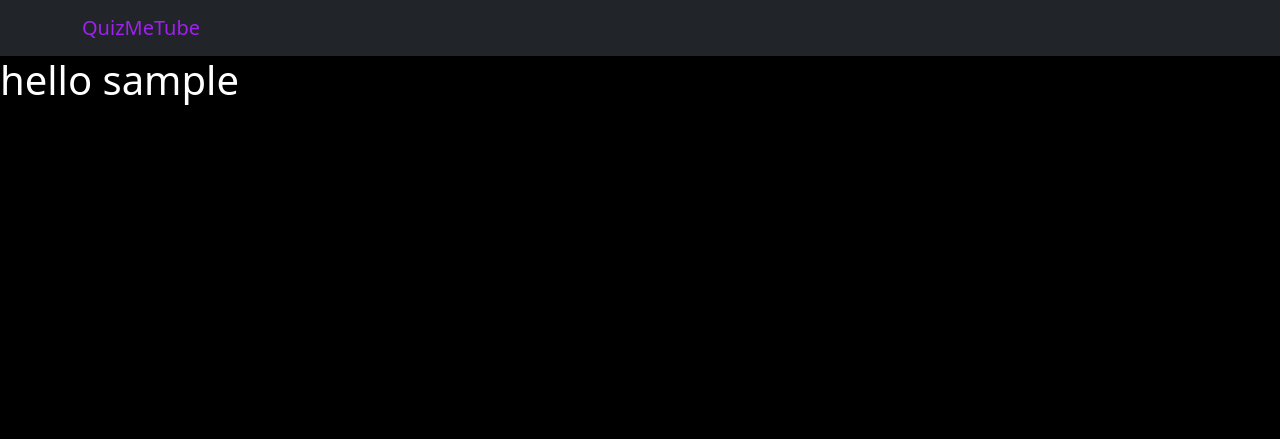
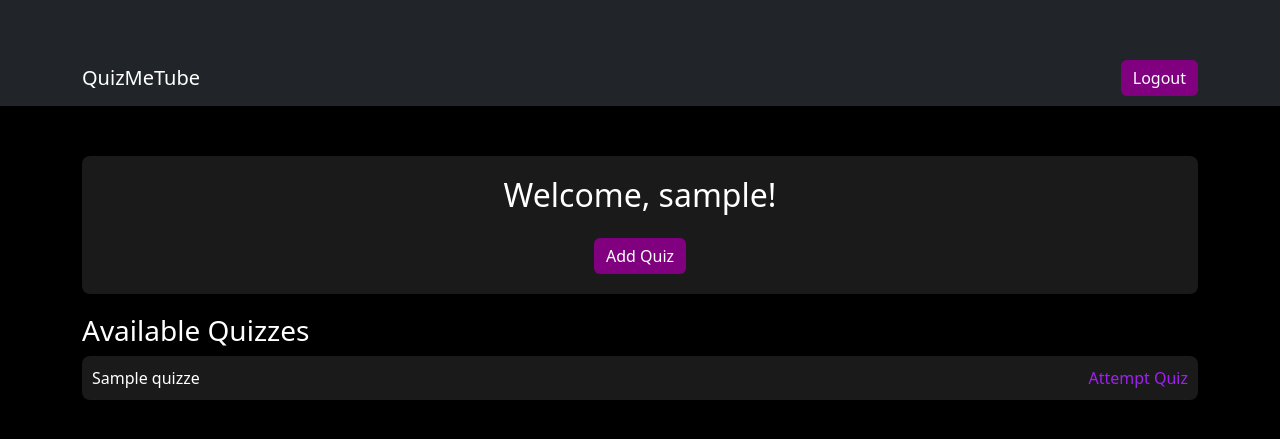
Before and after one commit to realhardik18/QuizMeTube, a Flask app: page / in a window 1280 px wide. Shown: the top 439 px of the page. Run offline with Flask 3, Linux system fonts and the light colour scheme; the visitor is signed in with stand-in values (Sample User, id 1); a database or web service that is not in the repository returns one stand-in record (values such as "Sample title"); some libraries are stand-ins or nearby versions.

Commit message:
working on quiz portal

```diff
--- a/main.py
+++ b/main.py
@@ -2,25 +2,33 @@ from flask import Flask, render_template, request, redirect, url_for, flash, ses
 from flask_session import Session
 from werkzeug.security import generate_password_hash, check_password_hash
 from pymongo import MongoClient
+from bson.objectid import ObjectId
 import os
 from dotenv import load_dotenv
+from helper import generate_questions
 
 load_dotenv()
+
 app = Flask(__name__)
 app.secret_key = 'secret'
 app.config["SESSION_TYPE"] = "filesystem"
 
+Session(app)
+
+# MongoDB setup
 client = MongoClient(os.getenv('MONGO_DB_URI'))
 db = client["quizmetube"]
 users_collection = db["users"]
+quizzes_collection = db["quizzes"]
 
-Session(app)
+UPLOAD_FOLDER = "uploads"
+os.makedirs(UPLOAD_FOLDER, exist_ok=True)
 
 @app.route("/")
 def home():
     if "username" in session:
-        #return f"Welcome, {session['username']}! <a href='/logout'>Logout</a>"
-        return render_template('home.html',username=session['username'])
+        quizzes = list(quizzes_collection.find({"creator": session["username"]}))
+        return render_template('home.html', username=session['username'], quizzes=quizzes)
     return redirect(url_for("login"))
 
 @app.route("/login", methods=["GET", "POST"])
@@ -58,4 +66,60 @@ def signup():
             return redirect(url_for("login"))
     return render_template("signup.html")
 
-app.run(debug=True)
+@app.route("/add_quiz", methods=["POST"])
+def add_quiz():
+    if "username" not in session:
+        return redirect(url_for("login"))
+
+    audio_file = request.files.get("audio_file")
+    if not audio_file:
+        flash("Please upload a valid audio file.", "danger")
+        return redirect(url_for("home"))
+
+    # Save the audio file
+    file_path = os.path.join(UPLOAD_FOLDER, audio_file.filename)
+    audio_file.save(file_path)
+
+    try:
+        # Generate questions using the helper function
+        questions = generate_questions(file_path)
+        if not questions:
+            flash("Failed to generate questions.", "danger")
+            return redirect(url_for("home"))
+
+        # Save the quiz to the database
+        quiz_id = quizzes_collection.insert_one({
+            "title": audio_file.filename,
+            "questions": questions,
+            "creator": session["username"]
+        }).inserted_id
+
+        flash("Quiz added successfully!", "success")
+    except Exception as e:
+        print(f"Error in generating quiz: {e}")
+        flash("An error occurred while processing the audio file.", "danger")
+
+    return redirect(url_for("home"))
+
+@app.route("/attempt/<quiz_id>", methods=["GET", "POST"])
+def attempt_quiz(quiz_id):
+    quiz = quizzes_collection.find_one({"_id": ObjectId(quiz_id)})
+    if not quiz:
+        flash("Quiz not found.", "danger")
+        return redirect(url_for("home"))
+
+    if request.method == "POST":
+        # Evaluate answers (not implemented here but can be added)
+        flash("Quiz submitted successfully!", "success")
+        return redirect(url_for("home"))
+
+    return render_template("attempt_quiz.html", quiz=quiz)
+
+@app.route("/logout")
+def logout():
+    session.pop("username", None)
+    flash("You have been logged out.", "success")
+    return redirect(url_for("login"))
+
+if __name__ == "__main__":
+    app.run(debug=True)
--- a/templates/home.html
+++ b/templates/home.html
@@ -4,7 +4,7 @@
 <head>
     <meta charset="UTF-8">
     <meta name="viewport" content="width=device-width, initial-scale=1.0">
-    <title>QuizMeTube - Login</title>
+    <title>QuizMeTube - Dashboard</title>
     <link rel="stylesheet" href="https://cdn.jsdelivr.net/npm/bootstrap@5.3.0-alpha3/dist/css/bootstrap.min.css">
     <style>
         body {
@@ -12,12 +12,15 @@
             color: #fff;
         }
 
-        .form-container {
-            max-width: 400px;
-            margin: 100px auto;
+        .container {
+            margin-top: 50px;
+        }
+
+        .welcome-card {
             background-color: #1a1a1a;
             border-radius: 8px;
             padding: 20px;
+            margin-bottom: 20px;
         }
 
         .btn-purple {
@@ -30,11 +33,27 @@
             background-color: #a020f0;
         }
 
-        .navbar-dark .navbar-brand {
-            color: #a020f0;
+        .quiz-list {
+            list-style: none;
+            padding: 0;
         }
 
-        .navbar-dark .navbar-brand:hover {
+        .quiz-item {
+            background-color: #1a1a1a;
+            border-radius: 8px;
+            padding: 10px;
+            margin-bottom: 10px;
+            display: flex;
+            justify-content: space-between;
+            align-items: center;
+        }
+
+        .quiz-item a {
+            color: #a020f0;
+            text-decoration: none;
+        }
+
+        .quiz-item a:hover {
             color: #d8a2ff;
         }
     </style>
@@ -45,10 +64,57 @@
     <nav class="navbar navbar-dark bg-dark">
         <div class="container">
             <a class="navbar-brand" href="/">QuizMeTube</a>
+            <a class="btn btn-purple" href="/logout">Logout</a>
         </div>
     </nav>
-    <h1>hello {{username}}</h1>
+
+    <div class="container">
+        <!-- Welcome Card -->
+        <div class="welcome-card text-center">
+            <h2>Welcome, {{ username }}!</h2>
+            <button class="btn btn-purple mt-3" data-bs-toggle="modal" data-bs-target="#addQuizModal">Add Quiz</button>
+        </div>
+
+        <!-- Available Quizzes -->
+        <div>
+            <h3>Available Quizzes</h3>
+            <ul class="quiz-list">
+                {% for quiz in quizzes %}
+                <li class="quiz-item">
+                    <span>{{ quiz.title }}</span>
+                    <a href="/attempt/{{ quiz.id }}">Attempt Quiz</a>
+                </li>
+                {% endfor %}
+                {% if not quizzes %}
+                <p>No quizzes available. Add one to get started!</p>
+                {% endif %}
+            </ul>
+        </div>
     </div>
+
+    <!-- Add Quiz Modal -->
+    <div class="modal fade" id="addQuizModal" tabindex="-1" aria-labelledby="addQuizModalLabel" aria-hidden="true">
+        <div class="modal-dialog">
+            <div class="modal-content">
+                <div class="modal-header">
+                    <h5 class="modal-title" id="addQuizModalLabel">Add Quiz</h5>
+                    <button type="button" class="btn-close" data-bs-dismiss="modal" aria-label="Close"></button>
+                </div>
+                <div class="modal-body">
+                    <form action="/add_quiz" method="POST" enctype="multipart/form-data">
+                        <div class="mb-3">
+                            <label for="audioFile" class="form-label">Upload Audio File</label>
+                            <input type="file" class="form-control" id="audioFile" name="audio_file" accept="audio/*"
+                                required>
+                        </div>
+                        <button type="submit" class="btn btn-purple w-100">Generate Quiz</button>
+                    </form>
+                </div>
+            </div>
+        </div>
+    </div>
+
+    <script src="https://cdn.jsdelivr.net/npm/bootstrap@5.3.0-alpha3/dist/js/bootstrap.bundle.min.js"></script>
 </body>
 
 </html>
```
Also changed, not shown: helper.py (+1 -25 lines).
